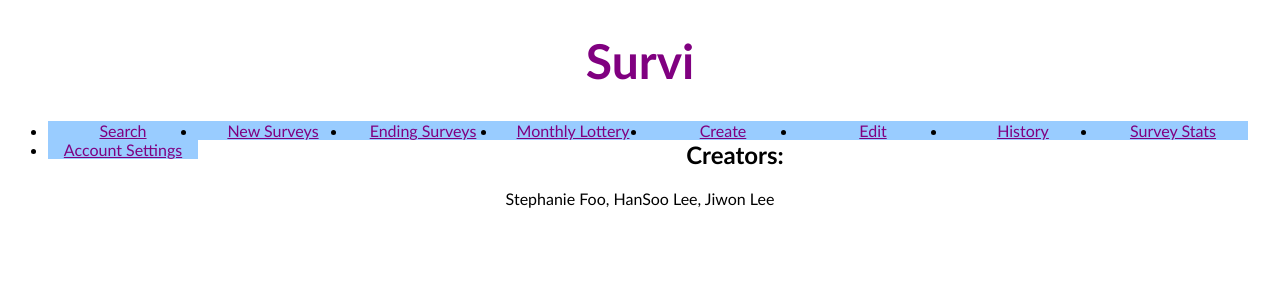
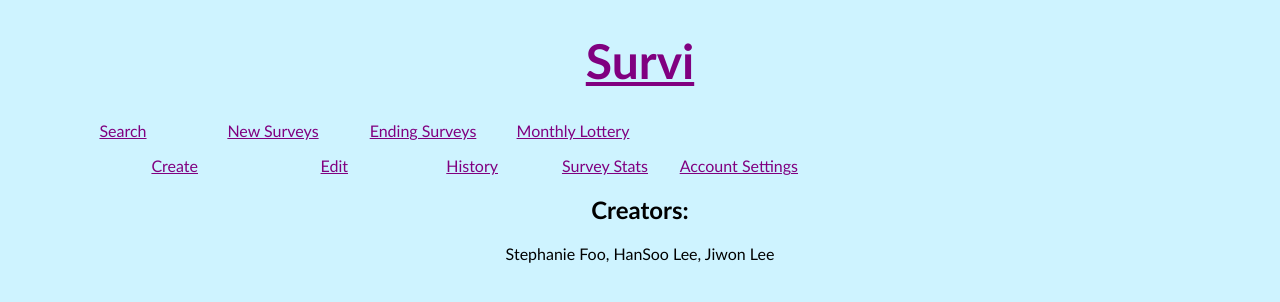
Before and after one commit to stefoo411/Survi, a Flask app: template templates/home.html in a window 1280 px wide. Shown: the top 302 px of the page. Run offline with Flask 2, Linux system fonts and the light colour scheme; the template is opened without the code that fills it, so the values that code supplies are empty.

Commit message:
Update home.html

```diff
--- a/templates/home.html
+++ b/templates/home.html
@@ -3,13 +3,26 @@
 <body>
 
 <center>
-<h1 style = "color:purple ; font-size: 300%; font-family: Trebuchet MS">Survi</h1>
+<h1 style = "color:purple ; font-size: 300%; font-family: Trebuchet MS">
+<a href="#home">Survi</a>
+</h1>
 </center>
 
 <head>
 <style>
 
+body {
+    background-color: #CEF3FF;
+}
+
 ul #mainmenu {
+    list-style-type: none;
+    margin: 0;
+    padding: 0;
+    overflow: hidden;
+}
+
+ul #sidemenu {
     list-style-type: none;
     margin: 0;
     padding: 0;
@@ -24,31 +37,33 @@ li {
 a {
     display: block;
     width: 150px;
-    background-color: #99CCFF;
     color: purple;
 }
 
 #sidemenu {
     float: center;
+    class: vertical;
 }
 
 </style>
 </head>
 
-<ul align = "center"; id = "mainmenu">
+<ul align = "center">
+    <div id = "mainmenu">
         <li><a href="#search">Search</a></li>
         <li><a href="#newsurveys">New Surveys</a></li>
         <li><a href="#endingsurveys">Ending Surveys</a></li>
         <li><a href="#monthlylottery">Monthly Lottery</a></li>
+    </div>
 </ul>
 
-<ul align="center">
+<ul align="right">
     <div id="sidemenu">
         <li><a href="#create">Create</a></li>
         <li><a href="#edit">Edit</a></li>
         <li><a href="#history">History</a></li>
-    <li><a href="surveystats">Survey Stats</a></li>
-    <li><a href="accountsettings">Account Settings</a></li>
+        <li><a href="#surveystats">Survey Stats</a></li>
+        <li><a href="#accountsettings">Account Settings</a></li>
     </div>
 </ul>
 
```
Lines whose indentation alone changed are shown as unchanged.
